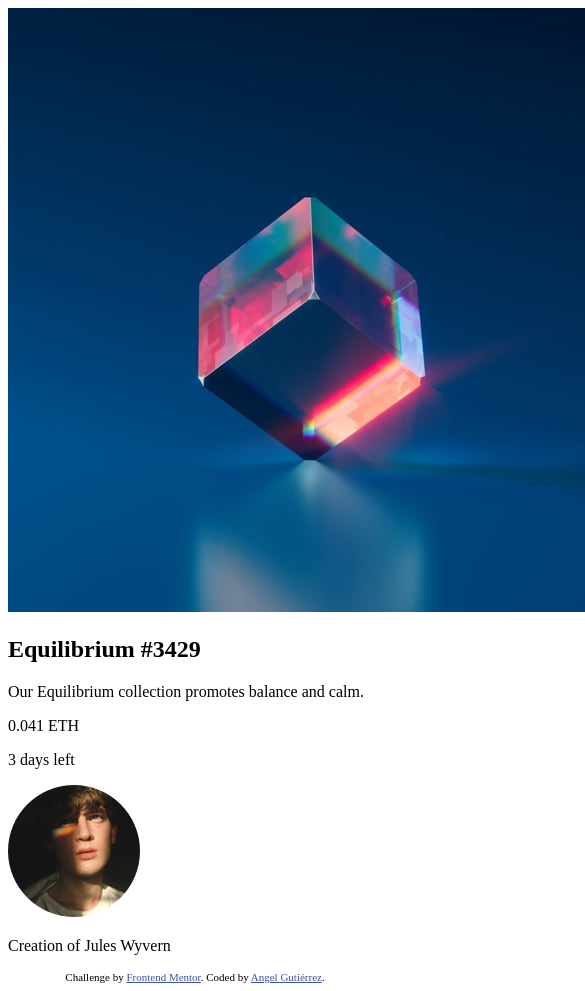
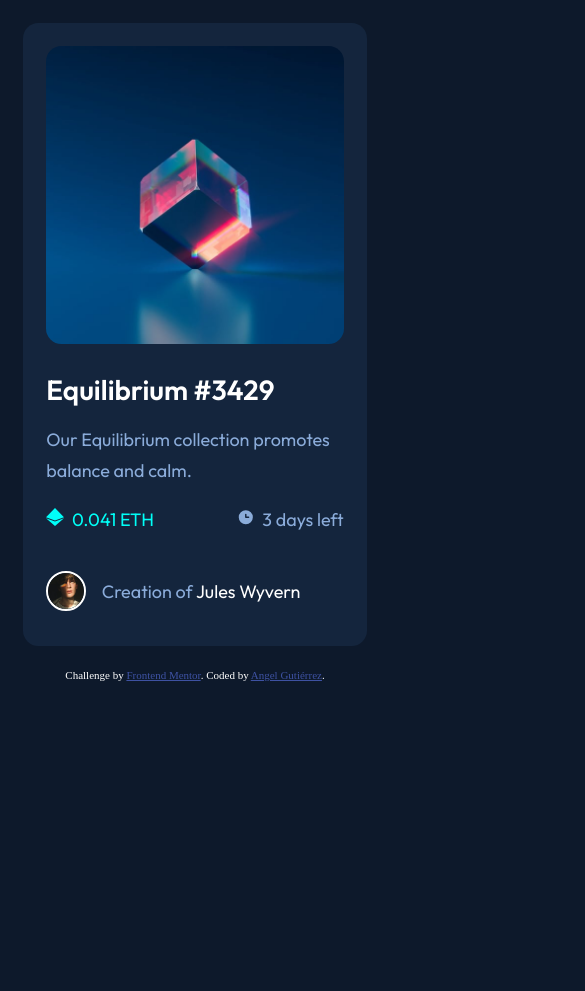
Before and after one commit to 4Ny3L0/nft-preview-card-component-main, a plain HTML site: page index.html in a window 390 px wide. Shown: the top 991 px of the page, 585 px wide, since content can reach past the window. After the commit the page ends 844 px from the top, so only its background shows below. Drawn offline with Linux system fonts and the light colour scheme.

Commit message:
Agregando estilo mobile

```diff
--- a/css/style.css
+++ b/css/style.css
@@ -16,6 +16,15 @@
   --regular: 400;
   --semi: 600;
 }
+html {
+  box-sizing: border-box;
+  font-size: 96.5%;
+}
+*,
+*:before,
+*:after {
+  box-sizing: inherit;
+}
 /*Attributtion classes*/
 .attribution {
   font-size: 11px;
@@ -24,3 +33,110 @@
 .attribution a {
   color: hsl(228, 45%, 44%);
 }
+
+/**/
+body {
+  background-color: var(--Very-dark-blue-BG);
+  margin: 0 auto;
+  color: var(--White);
+  width: 100%;
+}
+img {
+  width: 100%;
+  margin: 0 auto;
+  height: auto;
+}
+p {
+  font-size: 18px;
+}
+.container {
+  padding: 1.5rem;
+  margin: 0 auto;
+}
+.card-container {
+  width: 100%;
+  height: auto;
+  margin: 0 auto;
+  padding: 1.5rem;
+  background-color: var(--Very-dark-blue-card);
+  border-radius: 1rem;
+  font-family: var(--family-outfit);
+  font-size: 1.2rem;
+}
+.card-container h2 {
+  margin: 0;
+}
+.card-container h2:hover {
+  color: var(--cyan);
+  cursor: pointer;
+}
+.card-container p {
+  color: var(--soft-blue);
+  margin-bottom: 0;
+  line-height: 2rem;
+}
+.NTF-img {
+  border-radius: 1rem;
+  margin-bottom: 1.5rem;
+}
+.card-container img:hover {
+  background-color: var(--cyan);
+  z-index: 2;
+  cursor: pointer;
+}
+
+.NTF-info {
+  display: flex;
+  justify-content: space-between;
+  margin-bottom: 1.5rem;
+  align-items: center;
+}
+.price {
+  display: flex;
+  align-items: baseline;
+  justify-content: space-between;
+}
+.price p {
+  color: var(--cyan);
+  margin-left: 0.5rem;
+}
+.price img,
+.time-rest img {
+  width: 18px;
+  height: 18px;
+  margin-bottom: -5rem;
+}
+.time-rest {
+  display: flex;
+  align-items: baseline;
+}
+.time-rest p {
+  margin-left: 0.5rem;
+}
+.author-info {
+  width: 100%;
+  display: flex;
+  align-items: center;
+  font-size: 1rem;
+}
+.author-info img {
+  max-width: 40px;
+  height: 40px;
+  border: solid 2px white;
+  border-radius: 50%;
+  margin: 0;
+}
+
+.author-info p {
+  margin-left: 1rem;
+  margin-bottom: 1rem;
+  color: var(--white);
+}
+
+.author-info p:hover {
+  color: var(--cyan);
+  cursor: pointer;
+}
+.creation {
+  color: var(--soft-blue);
+}
--- a/index.html
+++ b/index.html
@@ -23,17 +23,27 @@
   <body>
     <main class="container">
       <div class="card-container">
-        <img src="./images/image-equilibrium.jpg" alt="NTF image" />
+        <img
+          src="./images/image-equilibrium.jpg"
+          alt="NTF image"
+          class="NTF-img"
+        />
         <h2>Equilibrium #3429</h2>
         <p>Our Equilibrium collection promotes balance and calm.</p>
         <div class="NTF-info">
-          <p class="price">0.041 ETH</p>
-          <p class="time-rest">3 days left</p>
+          <div class="price">
+            <img src="./images/icon-ethereum.svg" alt="ethereum icon" />
+            <p>0.041 ETH</p>
+          </div>
+          <div class="time-rest">
+            <img src="./images/icon-clock.svg" alt="clock icon" />
+            <p>3 days left</p>
+          </div>
         </div>
         <div class="author-info">
           <img src="./images/image-avatar.png" alt="NTF Author" />
           <p>
-            <span> Creation of </span>
+            <span class="creation"> Creation of </span>
             Jules Wyvern
           </p>
         </div>
```
